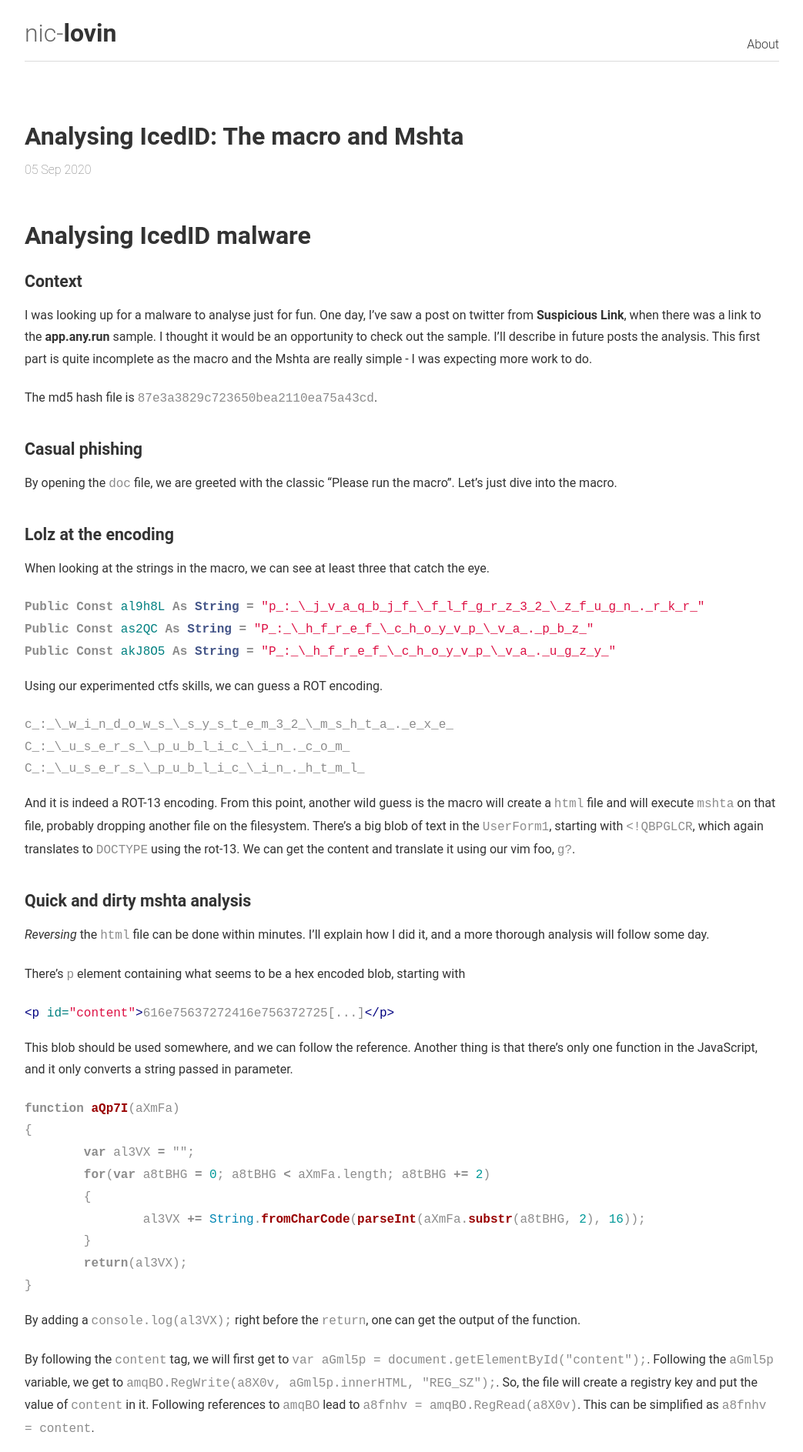
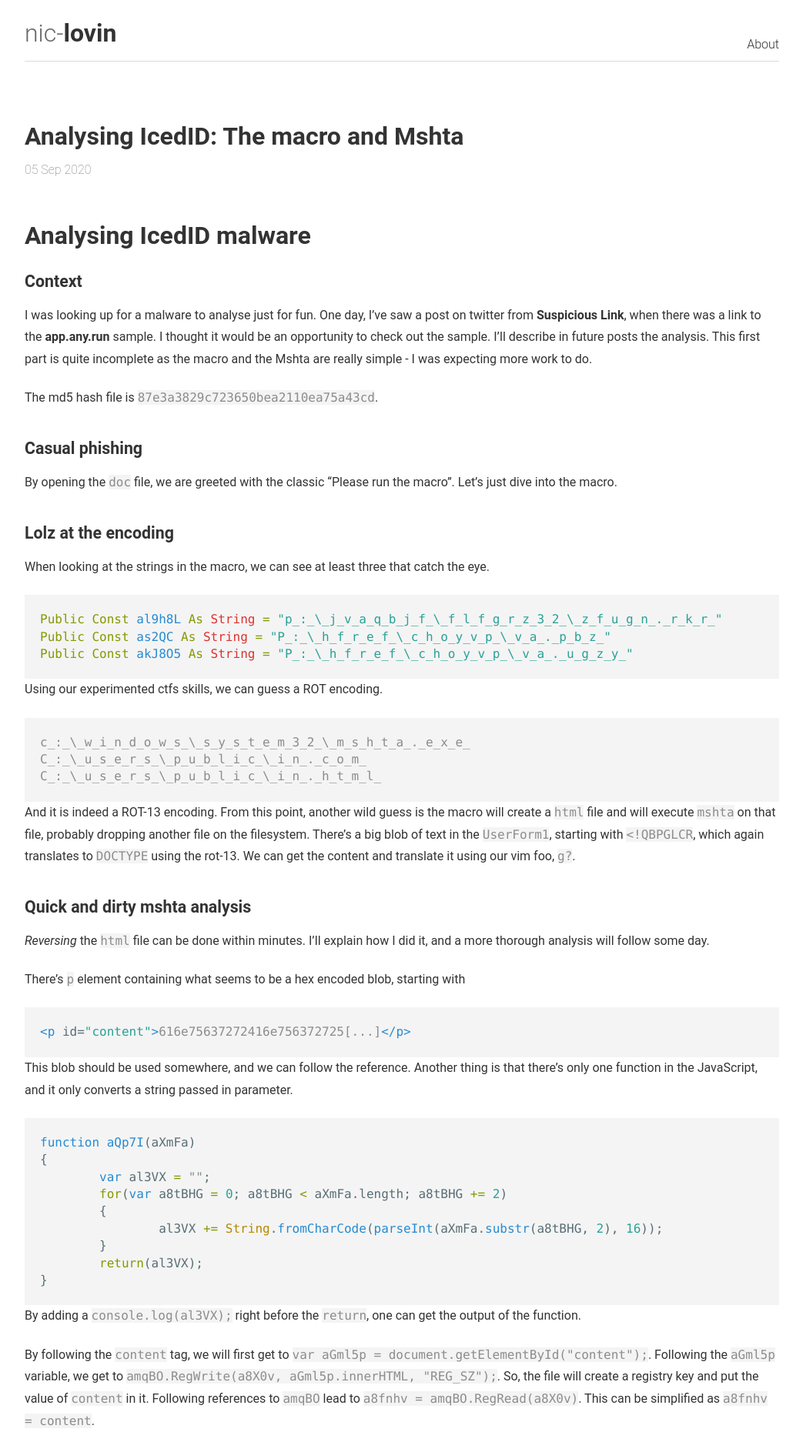
Before and after one commit to nic-lovin/nic-lovin.github.io, a Jekyll site: the page built from _posts/2020-09-02-icedid-macro.md, in a window 1280 px wide. Shown: the top 1887 px of the page at 77% size, without its empty margins (118-1161 px from the left). Built offline with Jekyll 4.4.1, drawn with Linux system fonts in a browser that asks for light colours.

Commit message:
enhance code block css

```diff
--- /dev/null
+++ b/_sass/_solarized-light.scss
@@ -0,0 +1,84 @@
+/* Solarized Light
+For use with Jekyll and Pygments
+http://ethanschoonover.com/solarized
+SOLARIZED HEX      ROLE
+--------- -------- ------------------------------------------
+base01    #586e75  body text / default code / primary content
+base1     #93a1a1  comments / secondary content
+base3     #fdf6e3  background
+orange    #cb4b16  constants
+red       #dc322f  regex, special keywords
+blue      #268bd2  reserved keywords
+cyan      #2aa198  strings, numbers
+green     #859900  operators, other keywords
+*/
+
+.highlight { background-color: #000000; color: #000000 }
+.highlight .c { color: #000000 } /* Comment */
+.highlight .err { color: #586e75 } /* Error */
+.highlight .g { color: #586e75 } /* Generic */
+.highlight .k { color: #859900 } /* Keyword */
+.highlight .l { color: #586e75 } /* Literal */
+.highlight .n { color: #586e75 } /* Name */
+.highlight .o { color: #859900 } /* Operator */
+.highlight .x { color: #cb4b16 } /* Other */
+.highlight .p { color: #586e75 } /* Punctuation */
+.highlight .cm { color: #93a1a1 } /* Comment.Multiline */
+.highlight .cp { color: #859900 } /* Comment.Preproc */
+.highlight .c1 { color: #93a1a1 } /* Comment.Single */
+.highlight .cs { color: #859900 } /* Comment.Special */
+.highlight .gd { color: #2aa198 } /* Generic.Deleted */
+.highlight .ge { color: #586e75; font-style: italic } /* Generic.Emph */
+.highlight .gr { color: #dc322f } /* Generic.Error */
+.highlight .gh { color: #cb4b16 } /* Generic.Heading */
+.highlight .gi { color: #859900 } /* Generic.Inserted */
+.highlight .go { color: #586e75 } /* Generic.Output */
+.highlight .gp { color: #586e75 } /* Generic.Prompt */
+.highlight .gs { color: #586e75; font-weight: bold } /* Generic.Strong */
+.highlight .gu { color: #cb4b16 } /* Generic.Subheading */
+.highlight .gt { color: #586e75 } /* Generic.Traceback */
+.highlight .kc { color: #cb4b16 } /* Keyword.Constant */
+.highlight .kd { color: #268bd2 } /* Keyword.Declaration */
+.highlight .kn { color: #859900 } /* Keyword.Namespace */
+.highlight .kp { color: #859900 } /* Keyword.Pseudo */
+.highlight .kr { color: #268bd2 } /* Keyword.Reserved */
+.highlight .kt { color: #dc322f } /* Keyword.Type */
+.highlight .ld { color: #586e75 } /* Literal.Date */
+.highlight .m { color: #2aa198 } /* Literal.Number */
+.highlight .s { color: #2aa198 } /* Literal.String */
+.highlight .na { color: #586e75 } /* Name.Attribute */
+.highlight .nb { color: #B58900 } /* Name.Builtin */
+.highlight .nc { color: #268bd2 } /* Name.Class */
+.highlight .no { color: #cb4b16 } /* Name.Constant */
+.highlight .nd { color: #268bd2 } /* Name.Decorator */
+.highlight .ni { color: #cb4b16 } /* Name.Entity */
+.highlight .ne { color: #cb4b16 } /* Name.Exception */
+.highlight .nf { color: #268bd2 } /* Name.Function */
+.highlight .nl { color: #586e75 } /* Name.Label */
+.highlight .nn { color: #586e75 } /* Name.Namespace */
+.highlight .nx { color: #586e75 } /* Name.Other */
+.highlight .py { color: #586e75 } /* Name.Property */
+.highlight .nt { color: #268bd2 } /* Name.Tag */
+.highlight .nv { color: #268bd2 } /* Name.Variable */
+.highlight .ow { color: #859900 } /* Operator.Word */
+.highlight .w { color: #586e75 } /* Text.Whitespace */
+.highlight .mf { color: #2aa198 } /* Literal.Number.Float */
+.highlight .mh { color: #2aa198 } /* Literal.Number.Hex */
+.highlight .mi { color: #2aa198 } /* Literal.Number.Integer */
+.highlight .mo { color: #2aa198 } /* Literal.Number.Oct */
+.highlight .sb { color: #93a1a1 } /* Literal.String.Backtick */
+.highlight .sc { color: #2aa198 } /* Literal.String.Char */
+.highlight .sd { color: #586e75 } /* Literal.String.Doc */
+.highlight .s2 { color: #2aa198 } /* Literal.String.Double */
+.highlight .se { color: #cb4b16 } /* Literal.String.Escape */
+.highlight .sh { color: #586e75 } /* Literal.String.Heredoc */
+.highlight .si { color: #2aa198 } /* Literal.String.Interpol */
+.highlight .sx { color: #2aa198 } /* Literal.String.Other */
+.highlight .sr { color: #dc322f } /* Literal.String.Regex */
+.highlight .s1 { color: #2aa198 } /* Literal.String.Single */
+.highlight .ss { color: #2aa198 } /* Literal.String.Symbol */
+.highlight .bp { color: #268bd2 } /* Name.Builtin.Pseudo */
+.highlight .vc { color: #268bd2 } /* Name.Variable.Class */
+.highlight .vg { color: #268bd2 } /* Name.Variable.Global */
+.highlight .vi { color: #268bd2 } /* Name.Variable.Instance */
+.highlight .il { color: #2aa198 } /* Literal.Number.Integer.Long */
--- a/_sass/syntax.scss
+++ b/_sass/syntax.scss
@@ -1,66 +1,15 @@
-/*
- * A Github stylesheet to highlight code snippet
- * https://github.com/mojombo/tpw/blob/master/css/syntax.css
- */
+@import 'solarized-light';
 
-// .highlight  { background-color: #FFF; }
-.lineno { color: darken($background-color, 25%); margin-right: 1em; }
-.highlight .c { color: #999988; font-style: italic } /* Comment */
-.highlight .err { color: #a61717; background-color: #e3d2d2 } /* Error */
-.highlight .k { font-weight: bold } /* Keyword */
-.highlight .o { font-weight: bold } /* Operator */
-.highlight .cm { color: #999988; font-style: italic } /* Comment.Multiline */
-.highlight .cp { color: #999999; font-weight: bold } /* Comment.Preproc */
-.highlight .c1 { color: #999988; font-style: italic } /* Comment.Single */
-.highlight .cs { color: #999999; font-weight: bold; font-style: italic } /* Comment.Special */
-.highlight .gd { color: #000000; background-color: #ffdddd } /* Generic.Deleted */
-.highlight .gd .x { color: #000000; background-color: #ffaaaa } /* Generic.Deleted.Specific */
-.highlight .ge { font-style: italic } /* Generic.Emph */
-.highlight .gr { color: #aa0000 } /* Generic.Error */
-.highlight .gh { color: #999999 } /* Generic.Heading */
-.highlight .gi { color: #000000; background-color: #ddffdd } /* Generic.Inserted */
-.highlight .gi .x { color: #000000; background-color: #aaffaa } /* Generic.Inserted.Specific */
-.highlight .go { color: #888888 } /* Generic.Output */
-.highlight .gp { color: #555555 } /* Generic.Prompt */
-.highlight .gs { font-weight: bold } /* Generic.Strong */
-.highlight .gu { color: #aaaaaa } /* Generic.Subheading */
-.highlight .gt { color: #aa0000 } /* Generic.Traceback */
-.highlight .kc { font-weight: bold } /* Keyword.Constant */
-.highlight .kd { font-weight: bold } /* Keyword.Declaration */
-.highlight .kp { font-weight: bold } /* Keyword.Pseudo */
-.highlight .kr { font-weight: bold } /* Keyword.Reserved */
-.highlight .kt { color: #445588; font-weight: bold } /* Keyword.Type */
-.highlight .m { color: #009999 } /* Literal.Number */
-.highlight .s { color: #d14 } /* Literal.String */
-.highlight .na { color: #008080 } /* Name.Attribute */
-.highlight .nb { color: #0086B3 } /* Name.Builtin */
-.highlight .nc { color: #445588; font-weight: bold } /* Name.Class */
-.highlight .no { color: #008080 } /* Name.Constant */
-.highlight .ni { color: #800080 } /* Name.Entity */
-.highlight .ne { color: #990000; font-weight: bold } /* Name.Exception */
-.highlight .nf { color: #990000; font-weight: bold } /* Name.Function */
-.highlight .nn { color: #555555 } /* Name.Namespace */
-.highlight .nt { color: #000080 } /* Name.Tag */
-.highlight .nv { color: #008080 } /* Name.Variable */
-.highlight .ow { font-weight: bold } /* Operator.Word */
-.highlight .w { color: #bbbbbb } /* Text.Whitespace */
-.highlight .mf { color: #009999 } /* Literal.Number.Float */
-.highlight .mh { color: #009999 } /* Literal.Number.Hex */
-.highlight .mi { color: #009999 } /* Literal.Number.Integer */
-.highlight .mo { color: #009999 } /* Literal.Number.Oct */
-.highlight .sb { color: #d14 } /* Literal.String.Backtick */
-.highlight .sc { color: #d14 } /* Literal.String.Char */
-.highlight .sd { color: #d14 } /* Literal.String.Doc */
-.highlight .s2 { color: #d14 } /* Literal.String.Double */
-.highlight .se { color: #d14 } /* Literal.String.Escape */
-.highlight .sh { color: #d14 } /* Literal.String.Heredoc */
-.highlight .si { color: #d14 } /* Literal.String.Interpol */
-.highlight .sx { color: #d14 } /* Literal.String.Other */
-.highlight .sr { color: #009926 } /* Literal.String.Regex */
-.highlight .s1 { color: #d14 } /* Literal.String.Single */
-.highlight .ss { color: #990073 } /* Literal.String.Symbol */
-.highlight .bp { color: #999999 } /* Name.Builtin.Pseudo */
-.highlight .vc { color: #008080 } /* Name.Variable.Class */
-.highlight .vg { color: #008080 } /* Name.Variable.Global */
-.highlight .vi { color: #008080 } /* Name.Variable.Instance */
-.highlight .il { color: #009999 } /* Literal.Number.Integer.Long */
+.highlight {
+	background-color: #f4f4f4;
+}
+
+div.highlight {
+	padding: 5px 20px;
+}
+pre.highlight, code {
+	background-color: #f4f4f4;
+	font-family: 'Consolas', Menlo, monospace;
+	line-height: 1.4em;
+	tab-size: 4;
+}
```
Also changed, not shown: 5 other files.
